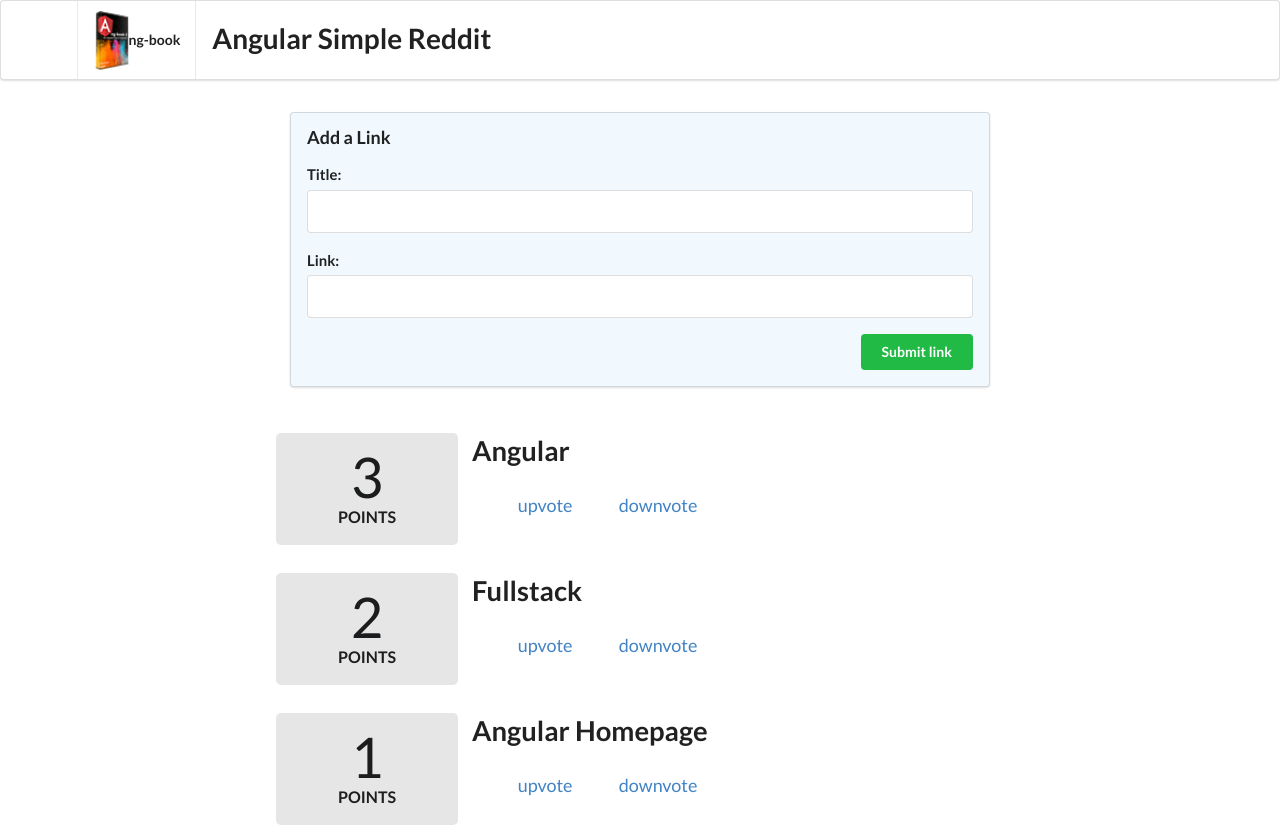
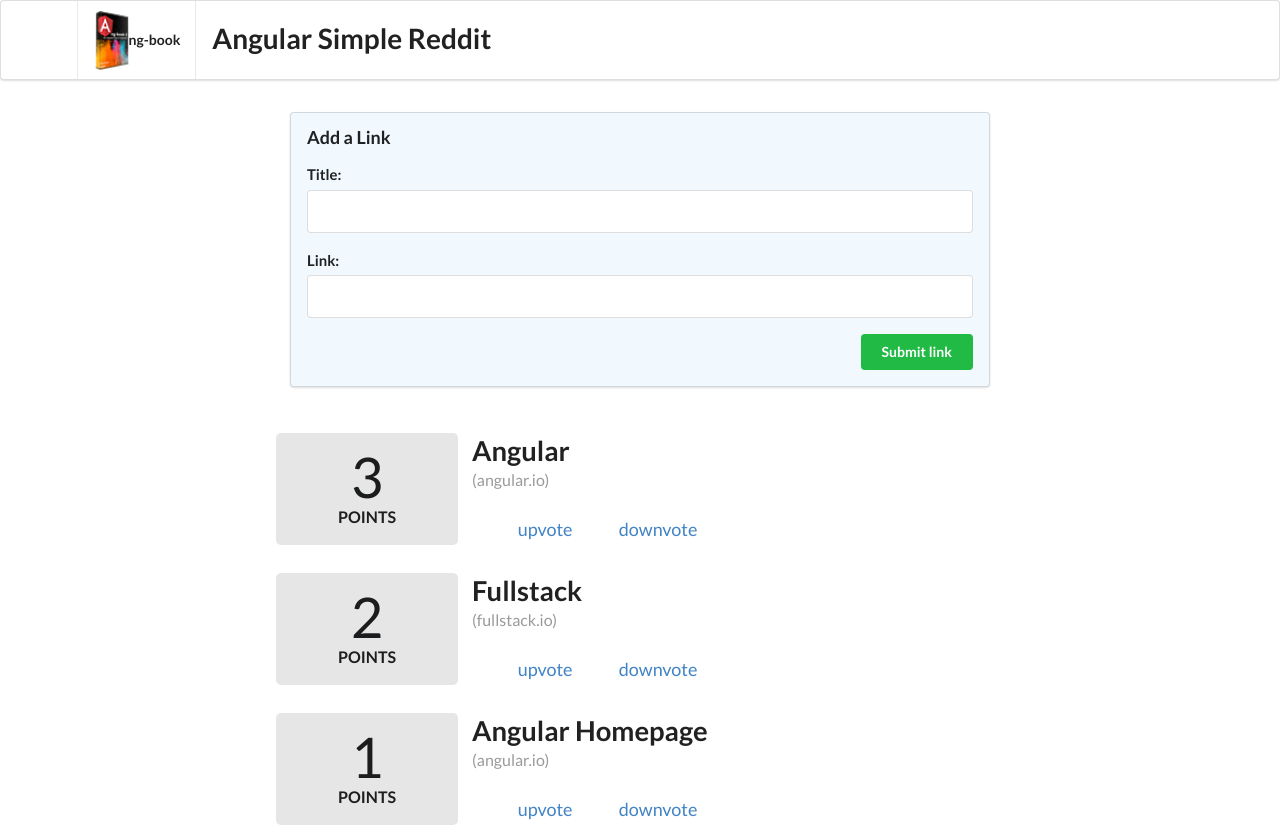
Before and after one commit to zdean1/myDist, an Angular app in the folder Hw3/angular-reddit/: page / in a window 1280 px wide. Built offline with nearby package versions, Linux system fonts and the light colour scheme.

Commit message:
article domain url added to display

```diff
--- a/Hw3/angular-reddit/src/app/article/article.component.html
+++ b/Hw3/angular-reddit/src/app/article/article.component.html
@@ -12,6 +12,7 @@
     <a class="ui large header" href="{{ article.link }}">
         {{ article.title }}
     </a>
+    <div class="meta">({{ article.domain() }})</div>
     <ul class="ui big horizontal list voters">
         <li class="item">
             <a href (click)="voteUp()">
```
